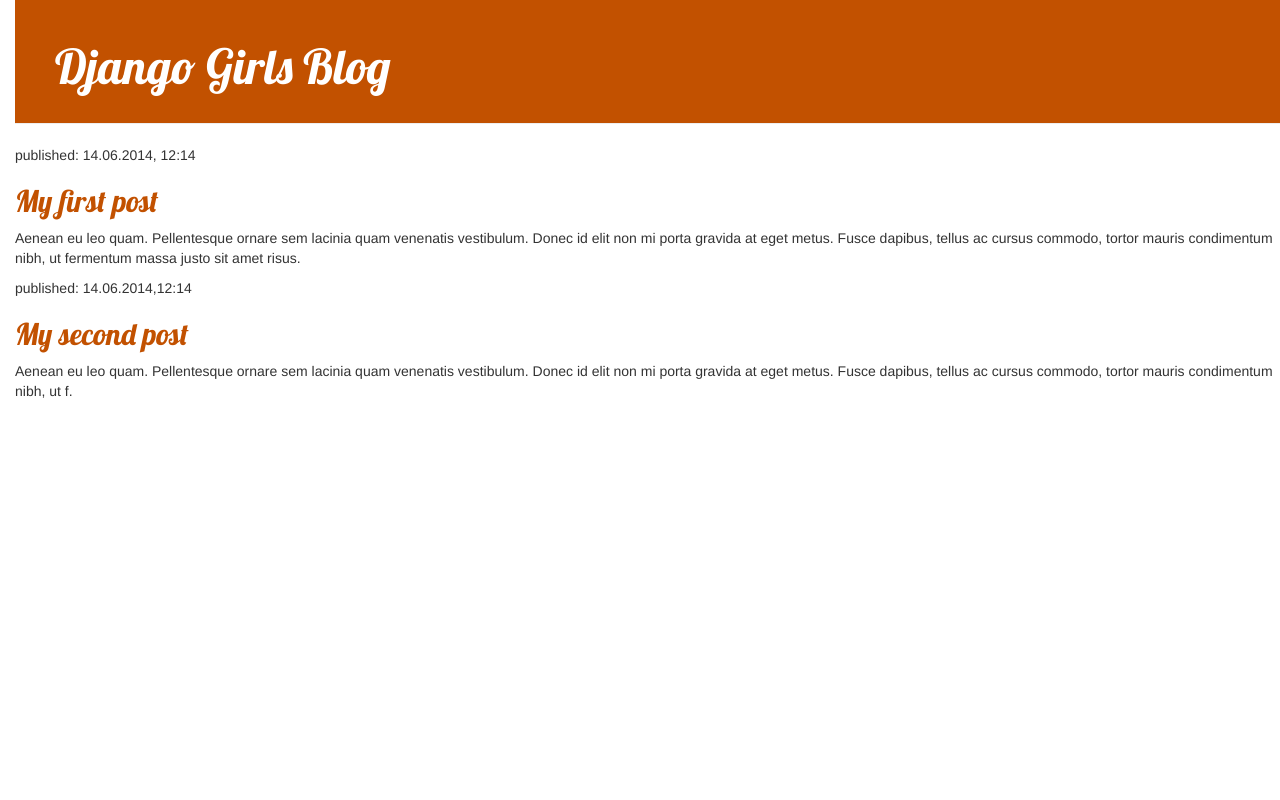
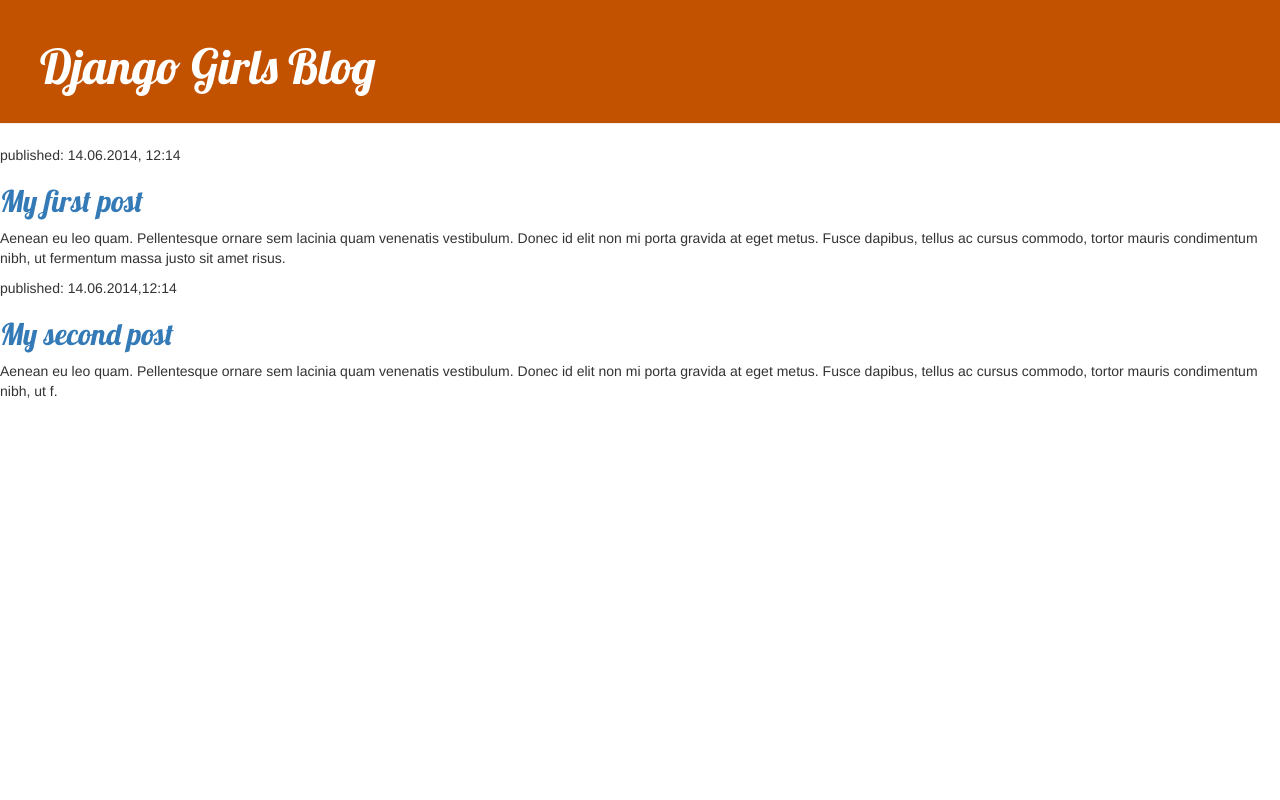
Before and after one commit to niharika210400/my-first-blog, a Django app: page / in a window 1280 px wide. Run offline with Django 3.2, Linux system fonts and the light colour scheme; data that the repository does not hold is empty; some libraries are stand-ins or nearby versions.

Commit message:
Added css.

```diff
--- a/blog/static/css/blog.css
+++ b/blog/static/css/blog.css
@@ -1,12 +1,3 @@
-
-h1 a, h2 a {
-    color: #C25100;
-    font-family: 'Lobster';
-}
-
-body {
-    padding-left: 15px;
-}
 
 .page-header {
     background-color: #C25100;
```
Also changed, not shown: blog/templates/blog/post_list.html (indentation only).
